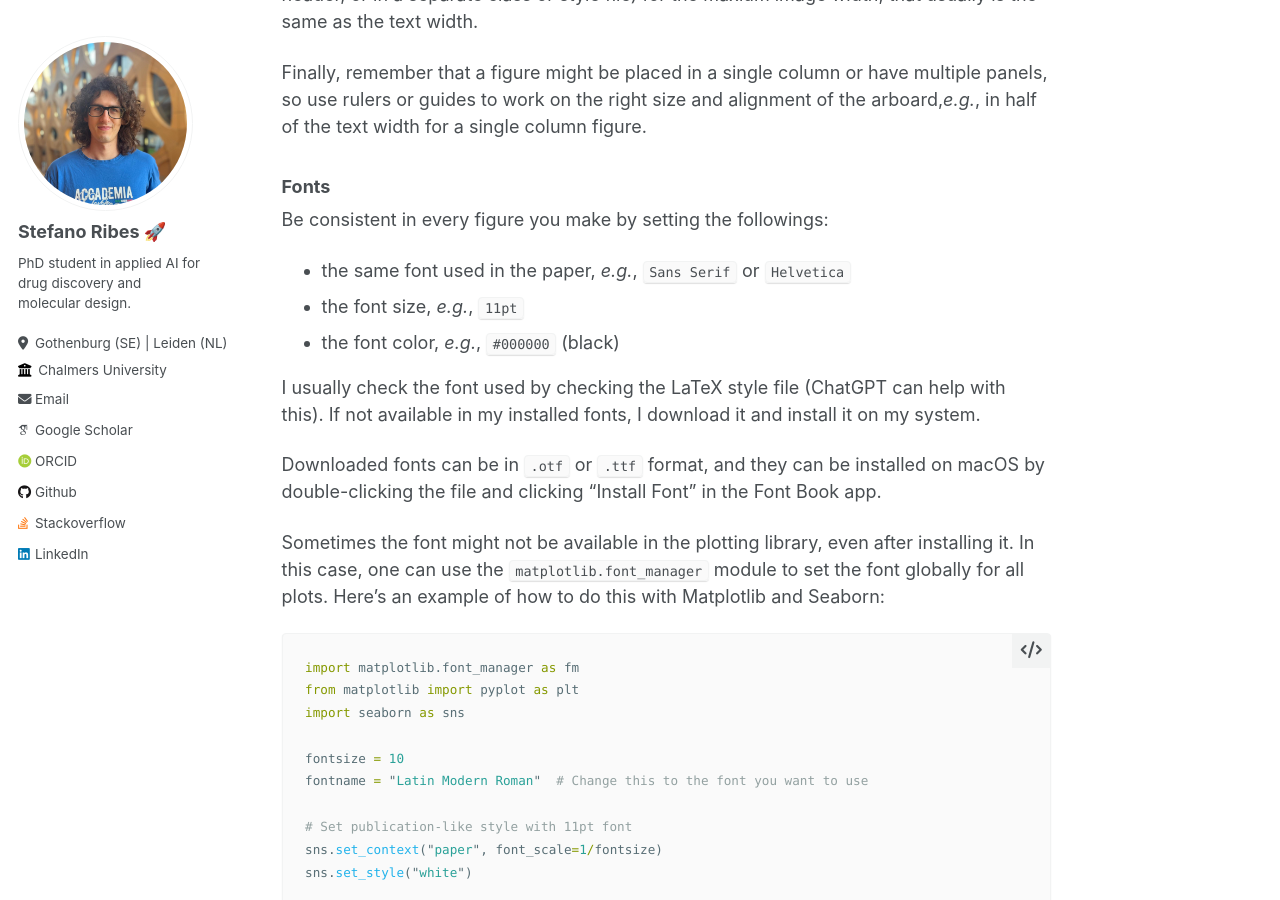
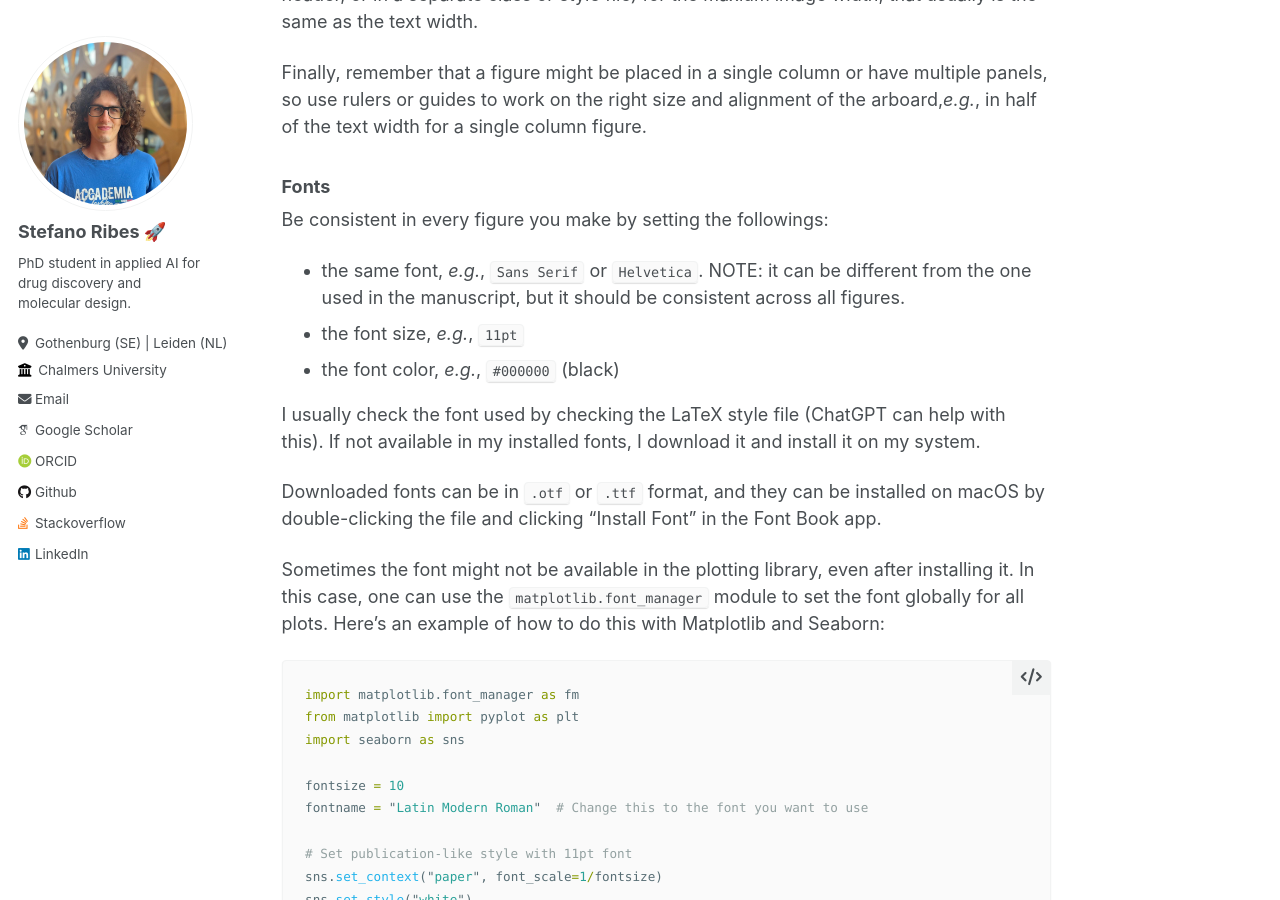
Before and after one commit to ribesstefano/ribesstefano.github.io, a Jekyll site: the page built from _posts/2025-06-25-drawing-tutorial.md, in a window 1280 px wide and 900 px high, scrolled down 1056 px. Built offline with Jekyll 4.4.1, drawn with Linux system fonts in a browser that asks for light colours; some web fonts are replaced; some of the changed text lies outside the part shown.

```diff
--- a/_posts/2025-06-25-drawing-tutorial.md
+++ b/_posts/2025-06-25-drawing-tutorial.md
@@ -39,7 +39,7 @@ Finally, remember that a figure might be placed in a single column or have multi
 
 Be consistent in every figure you make by setting the followings:
 
-- the same font used in the paper, _e.g._, `Sans Serif` or `Helvetica`
+- the same font, _e.g._, `Sans Serif` or `Helvetica`. NOTE: it can be different from the one used in the manuscript, but it should be consistent across all figures.
 - the font size, _e.g._, `11pt`
 - the font color, _e.g._, `#000000` (black)
 
```
Also changed, not shown: other parts of _posts/2025-06-25-drawing-tutorial.md (+1 -1 lines).
